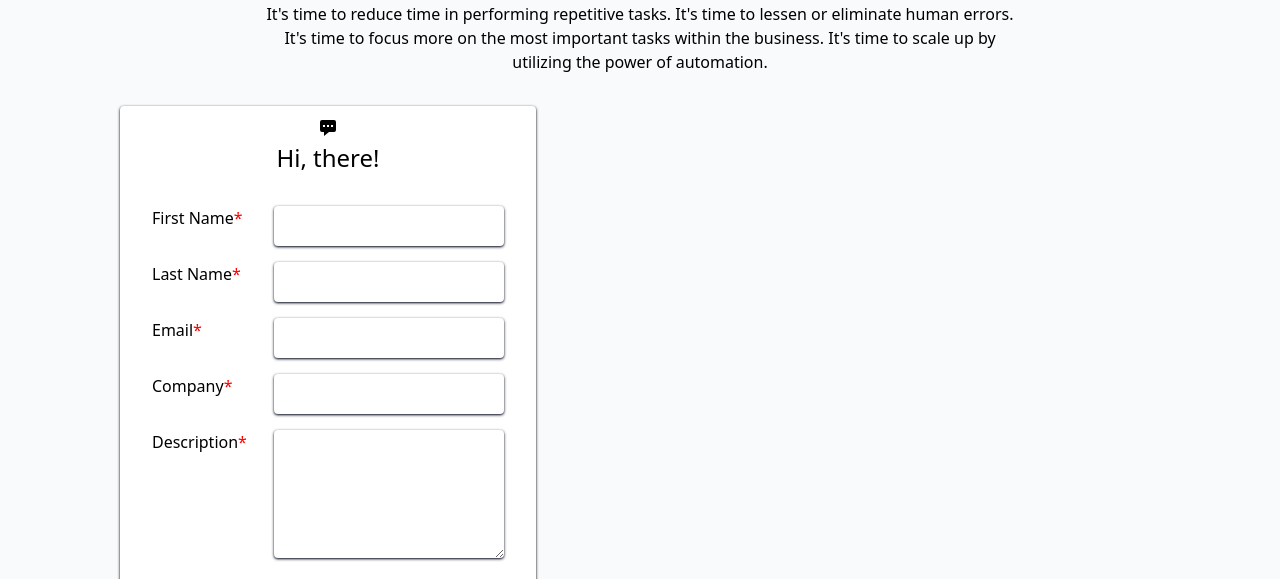
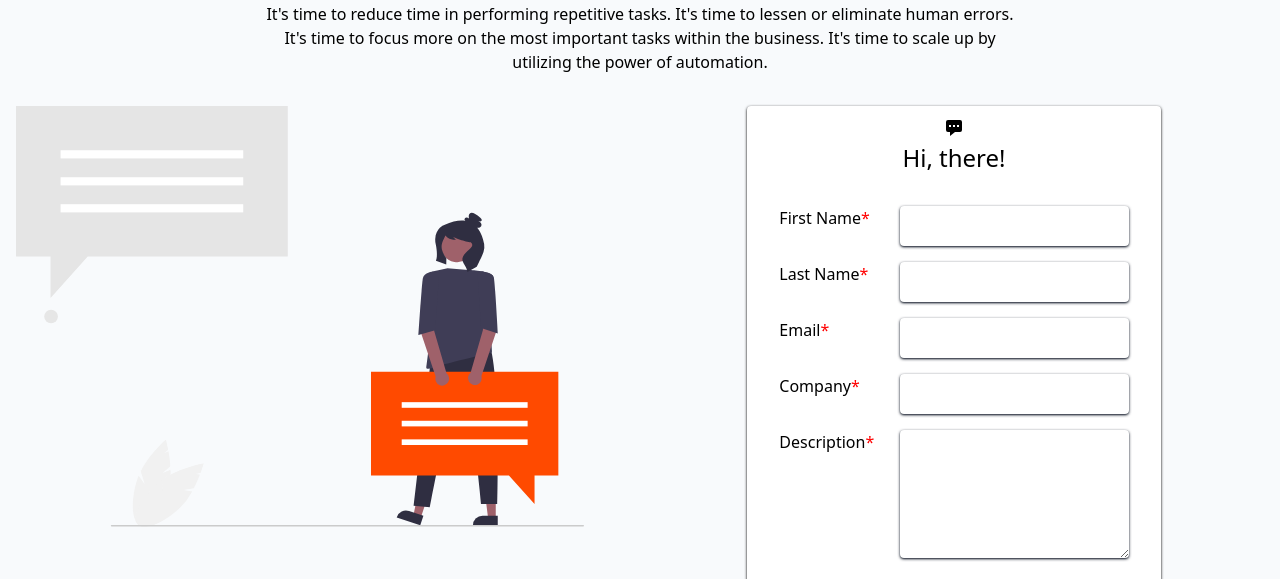
Before and after one commit to Automeyt/amt-tp01-mw, a website: page reach-out.html in a window 1280 px wide. Shown: the part 218-797 px from the top of the page. Drawn offline with Linux system fonts and the light colour scheme.

Commit message:
add personal opinions svg from undraw.co

```diff
--- a/reach-out.html
+++ b/reach-out.html
@@ -39,7 +39,10 @@
                     more on the most important tasks within the
                     business. It's time to scale up by utilizing
                     the power of automation.</p>
-                <div class="grid md:grid-cols-2 pb-4">
+                <div class="grid md:grid-cols-2 pb-4 gap-2">
+                    <div class="w-11/12">
+                        <img src="images/undraw_personal_opinions_re_qw29.svg" alt="">
+                    </div>
                     <div class="w-full mx-auto bg-white rounded shadow shadow-black p-4 lg:w-4/5 xl:w-4/6 relative pb-24">
                         <svg xmlns="http://www.w3.org/2000/svg" class="h-5 w-5 mx-auto animate-bounce" viewBox="0 0 20 20" fill="currentColor">
                             <path fill-rule="evenodd" d="M18 5v8a2 2 0 01-2 2h-5l-5 4v-4H4a2 2 0 01-2-2V5a2 2 0 012-2h12a2 2 0 012 2zM7 8H5v2h2V8zm2 0h2v2H9V8zm6 0h-2v2h2V8z" clip-rule="evenodd" />
```
Also changed, not shown: css/main.css, images/undraw_personal_opinions_re_qw29.svg (added).
